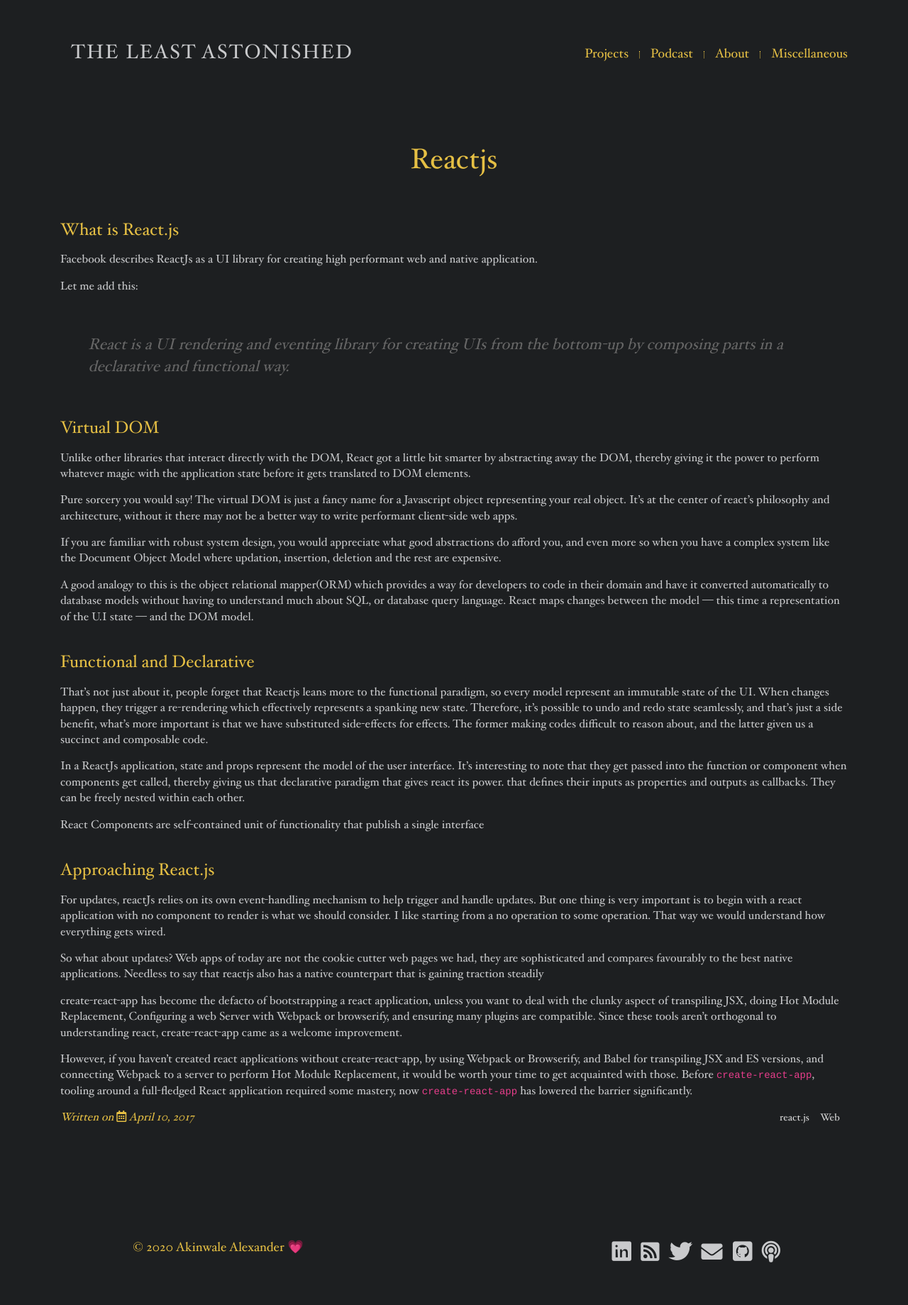
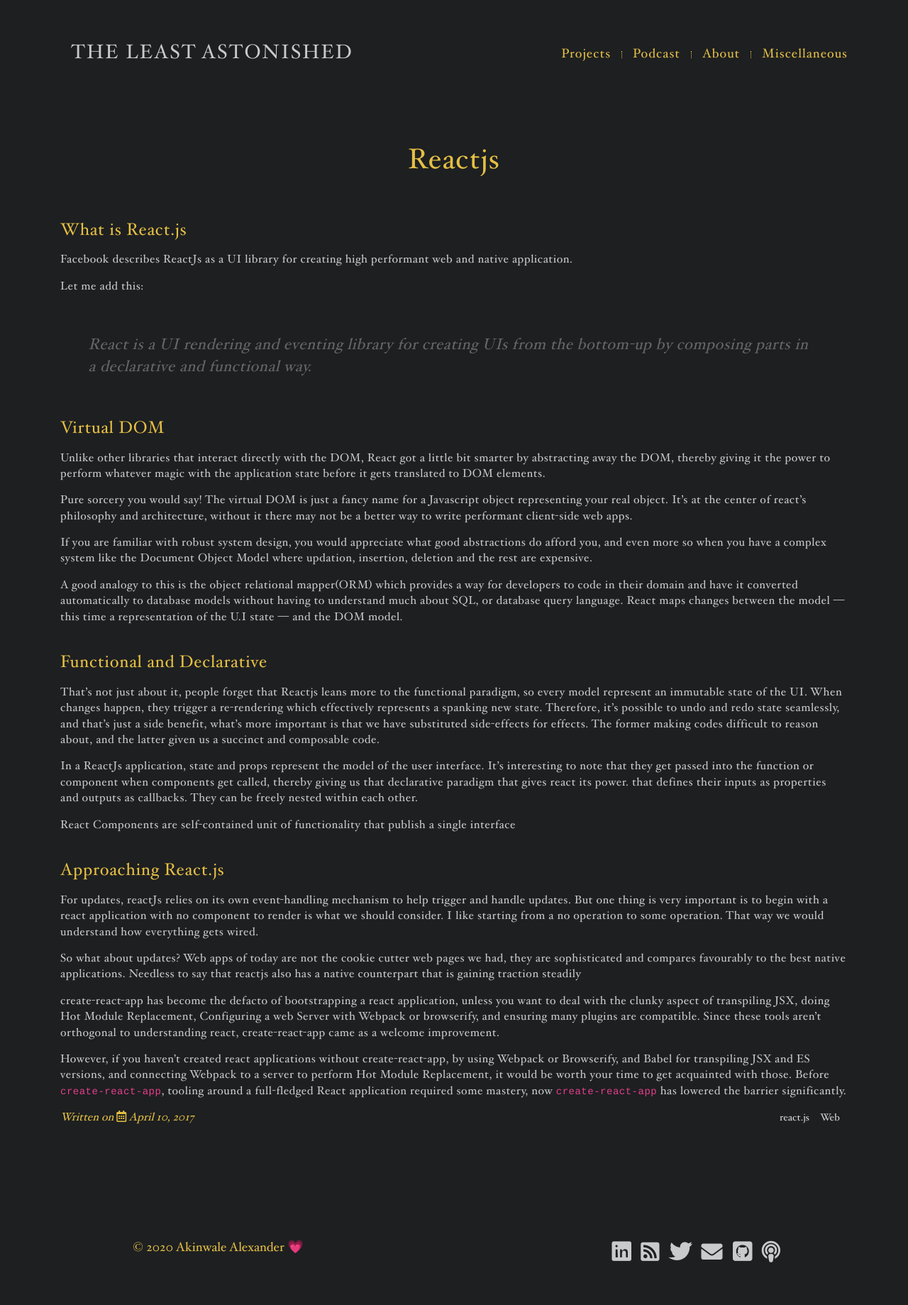
Before and after one commit to yeleywale/yeleywale.github.io, a Jekyll site: the page built from _posts/2017-4-10-Get Started with ReactJs.md, in a window 1280 px wide. Shown: the whole page at 71% size. Built offline with Jekyll 4.4.1, drawn with Linux system fonts in a browser that asks for light colours; nearby versions of some CDN libraries.

Commit message:
Add letter-spacing to some elements

```diff
--- a/_config.yml
+++ b/_config.yml
@@ -41,8 +41,6 @@ footer-links:
 # Enter your Google Analytics web tracking code (e.g. UA-2110908-2) to activate tracking
 google_analytics:
 
-# Your website URL (e.g. http://barryclark.github.io or http://www.barryclark.co)
-# Used for Sitemap.xml and your RSS feed
 url: https://www.alexakinwale.com
 
 # If you're hosting your site at a Project repository on GitHub pages
--- a/style.scss
+++ b/style.scss
@@ -251,6 +251,7 @@ html {
       color: $highlight;
       font-size: 16px;
       font-weight: 300;
+      letter-spacing: .5px;
 
       &:after {
         content: ".";
@@ -333,6 +334,7 @@ html {
       color: $highlight;
       font-family: $Hoefler;
       border-left: 1px dotted $highlight;
+      letter-spacing: 1px;
 
       &:hover {
         color: $textColor;
@@ -497,12 +499,15 @@ html {
       margin-bottom: 60px;
       margin-top: 80px;
       text-align: center;
+      letter-spacing: 1px;
     }
 
     .entry {
+      letter-spacing: .5px;
       h2 {
         color: $highlight;
         margin-top: 40px;
+        letter-spacing: .7px;
       }
 
       color: $textColor;
```
